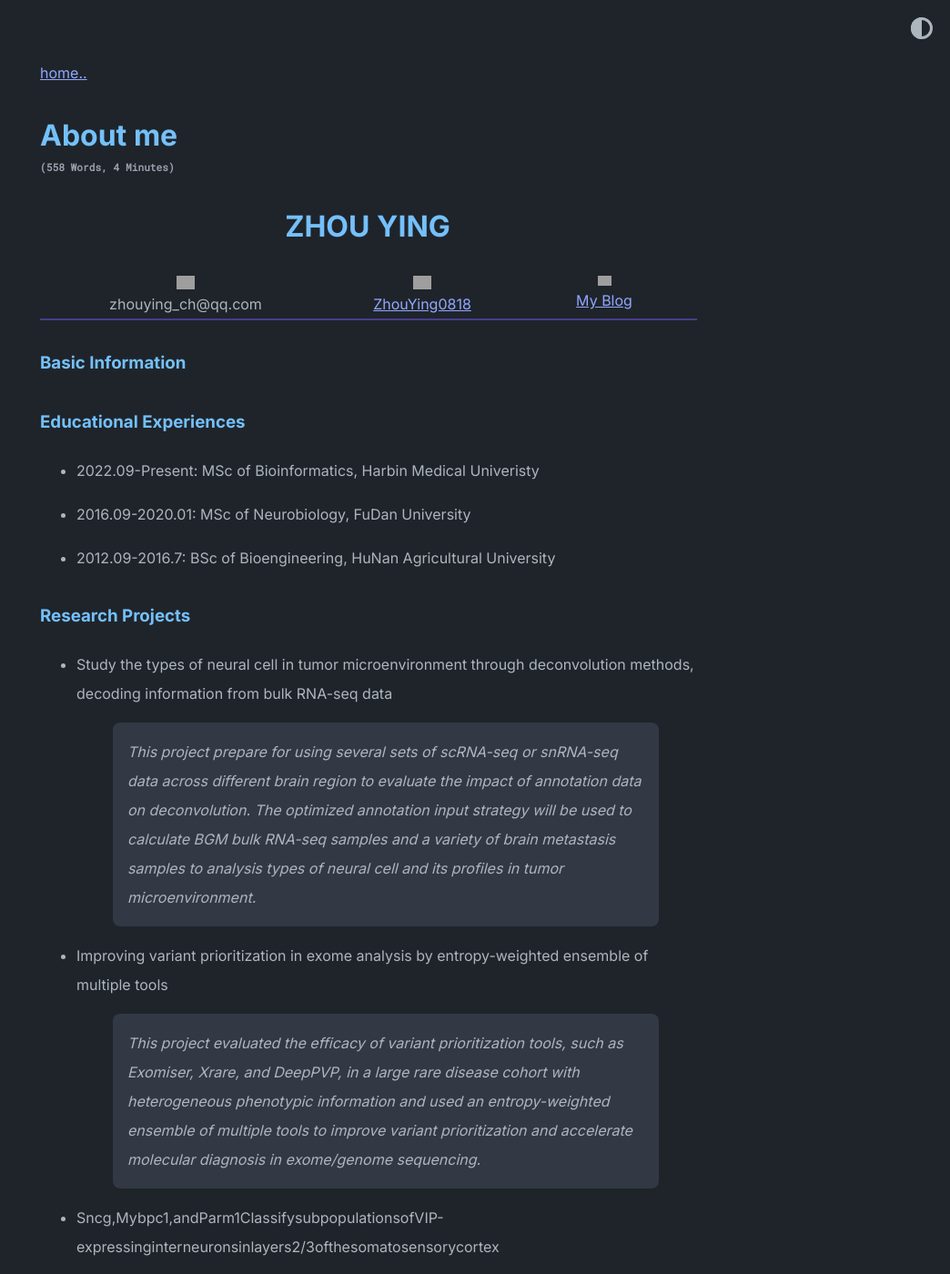
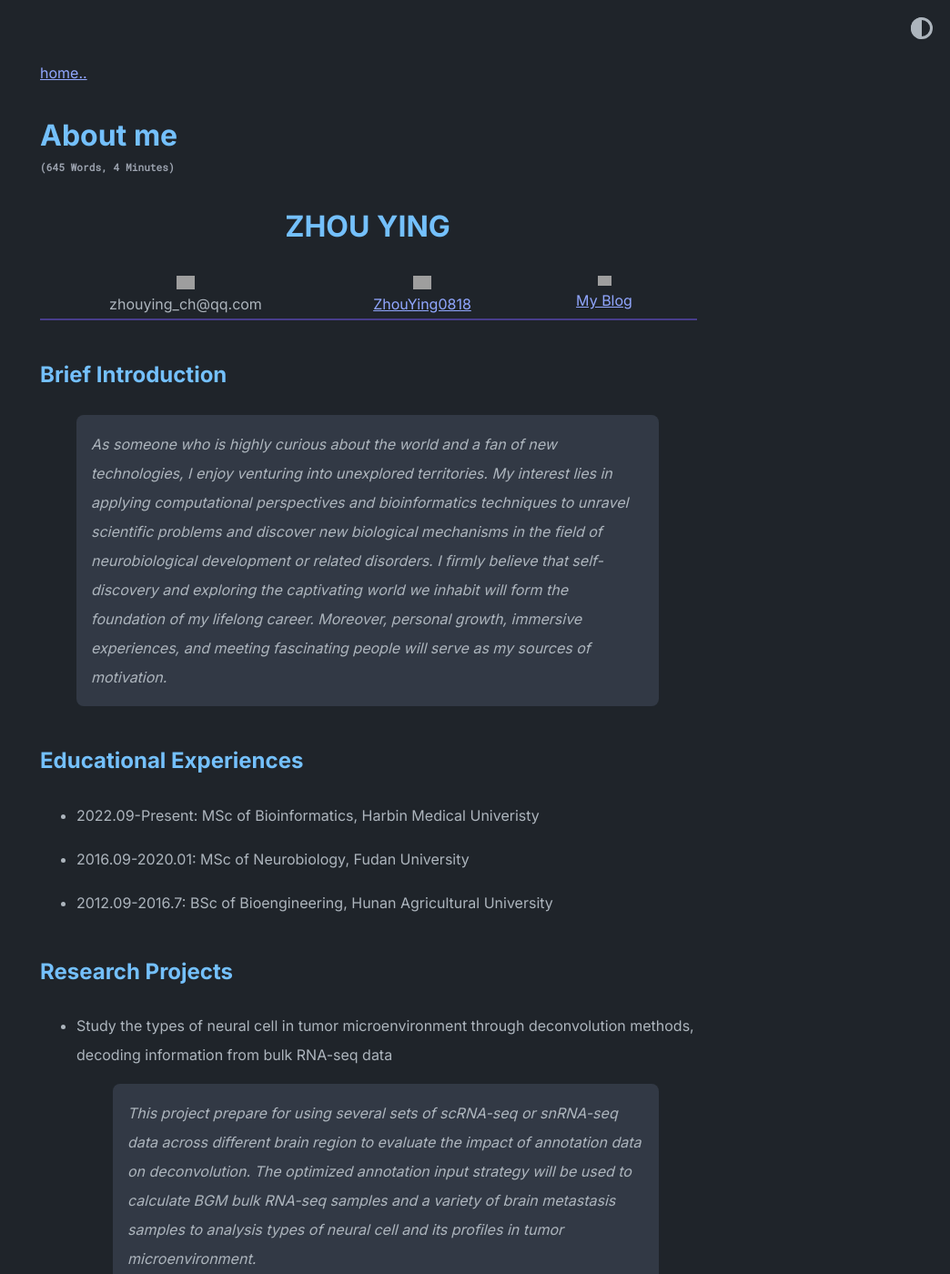
Before and after one commit to abhinavs/moonwalk, a Jekyll site: the page built from about.md, in a window 1280 px wide and 1400 px high. Shown: the whole window at 91% size, without its empty margins (236-1280 px from the left). Built offline with Jekyll 4.4.1, drawn with Linux system fonts in a browser that asks for light colours; grey boxes are pictures that could not be loaded.

Commit message:
20230501-2

```diff
--- a/about.md
+++ b/about.md
@@ -24,18 +24,19 @@ title: About me
  </center>
 
 <hr width="100%" color="#483D8B">
-### Basic Information
+## Brief Introduction
 
+> As someone who is highly curious about the world and a fan of new technologies, I enjoy venturing into unexplored territories. My interest lies in applying computational perspectives and bioinformatics techniques to unravel scientific problems and discover new biological mechanisms in the field of neurobiological development or related disorders. I firmly believe that self-discovery and exploring the captivating world we inhabit will form the foundation of my lifelong career. Moreover, personal growth, immersive experiences, and meeting fascinating people will serve as my sources of motivation.
 
-### Educational Experiences
+## Educational Experiences
 
 * 2022.09-Present: MSc of Bioinformatics, Harbin Medical Univeristy
 
-* 2016.09-2020.01: MSc of Neurobiology, FuDan University
+* 2016.09-2020.01: MSc of Neurobiology, Fudan University
 
-* 2012.09-2016.7: BSc of Bioengineering, HuNan Agricultural University
+* 2012.09-2016.7: BSc of Bioengineering, Hunan Agricultural University
 
-### Research Projects
+## Research Projects
 
 * Study the types of neural cell in tumor microenvironment through deconvolution methods, decoding information from bulk RNA-seq data
 	> This project prepare for using several sets of scRNA-seq or snRNA-seq data across different brain region to evaluate the impact of annotation data on deconvolution. The optimized annotation input strategy will be used to calculate BGM bulk RNA-seq samples and a variety of brain metastasis samples to analysis types of neural cell and its profiles in tumor microenvironment.
@@ -49,11 +50,11 @@ title: About me
 * Effects of Cell Cycle and migration on Cortical Folding During Brain Development in ferret
 	> To study how stem cell activity affects cortical folding during development, we used antibodies to mark different types of stem cells, analyzed their differentiation, estimated cell division by injecting Brdu at specific times, and tracked stem cell movement using virus injections.
 
-### Wroking Experiences
+## Wroking Experiences
 
 2020.5-2021.6: Clinical data analyst of GeneDock Corporate, based on Shanghai Institute of Pediatric Research, Xinhua Hospital affiliated to Shanghai Jiaotong University School of Medicine, Shanghai, China
 
-### Skills
+## Skills
 
 * Mastered Python, R, Matlab, stastics, basic data mining and machine learning skills
 
@@ -65,14 +66,14 @@ title: About me
 
 * Ability of using office, PS, AI, CorelDRAW, etc.
 
-### Conferences
+## Conferences
 
 * The 11th FENS Forum of Neuroscience 7-11 July 2018, Berlin, German
 
 * The 12th National Academic Conference of Chinese Society for Neuroscience, 2017, Tianjing, China
 TianJing.
 
-### Publications
+## Publications
 
 * Fan Y*^, **Zhou Y^**, Liu H^, Luo X^, Xu T^ at al. Improving variant prioritization in exome analysis by entropy-weighted ensemble of multiple tools. Clin Genet. 2022 Oct. ;103(2):190-199. doi: 10.1111/cge.14257.
 
@@ -84,7 +85,7 @@ depressive-like behaviors of C57BL/6J mice [J]. Experimental Btain Research, 201
 * You-Ning Lin†, Jun-Yang Chen†, Fu-Wei Yang, Qian Huang, Yan-Ping Xue, Yan Tao, Nan He, Ming He, Miao Yu, Zhi-Bin He, Ke Fan, Shi-Yuan Tong, Ye-Qian Xu, Yu-
 Hui Luo, Yuan-Xin Li, **Ying Zhou**, Gang Peng, Tuo Zhang, Ruiqi Wu, Song-Hai Shi*,Lin-Yun Liu*, Yong-Chun Yu*, Region-specific SPON1 expression regulates cortical folding and brain function. (Under submission)
 
-### Rewards
+## Rewards
 
 * 2016-2017 Kwang-Hua Award at Fudan University
 
@@ -106,6 +107,6 @@ Hui Luo, Yuan-Xin Li, **Ying Zhou**, Gang Peng, Tuo Zhang, Ruiqi Wu, Song-Hai Sh
 
 * Hunan Computer Aplication Rank Examination two level certificate
 
-### Social Work
+## Social Work
 
 2017.05-2017.05: Volunteer of The national science-popularizing public activity held by Chinese Society for Cell Biology
```
Also changed, not shown: _data/home.yml (+18 -12 lines), images/09470b687o924bc90bfb5ae84782ef9c.jpg (added), images/272f5372cf00ee3b0c1eca8696d3a69e.jpg (added), images/chengdu.jpg (added), images/chenzhou.jpg (added), images/daweishan.jpg (added), images/japan_dear.jpg (added), 9 other files.
